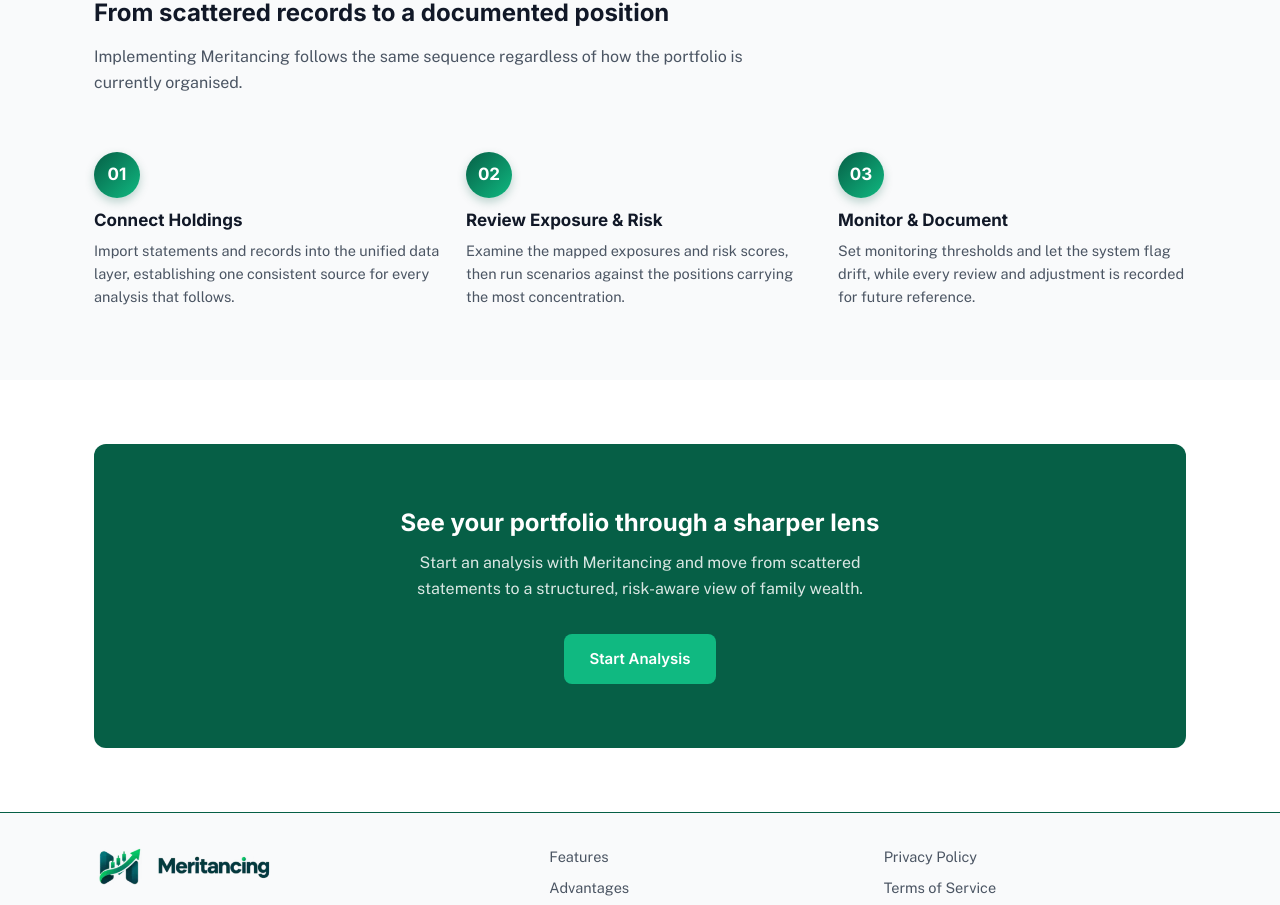
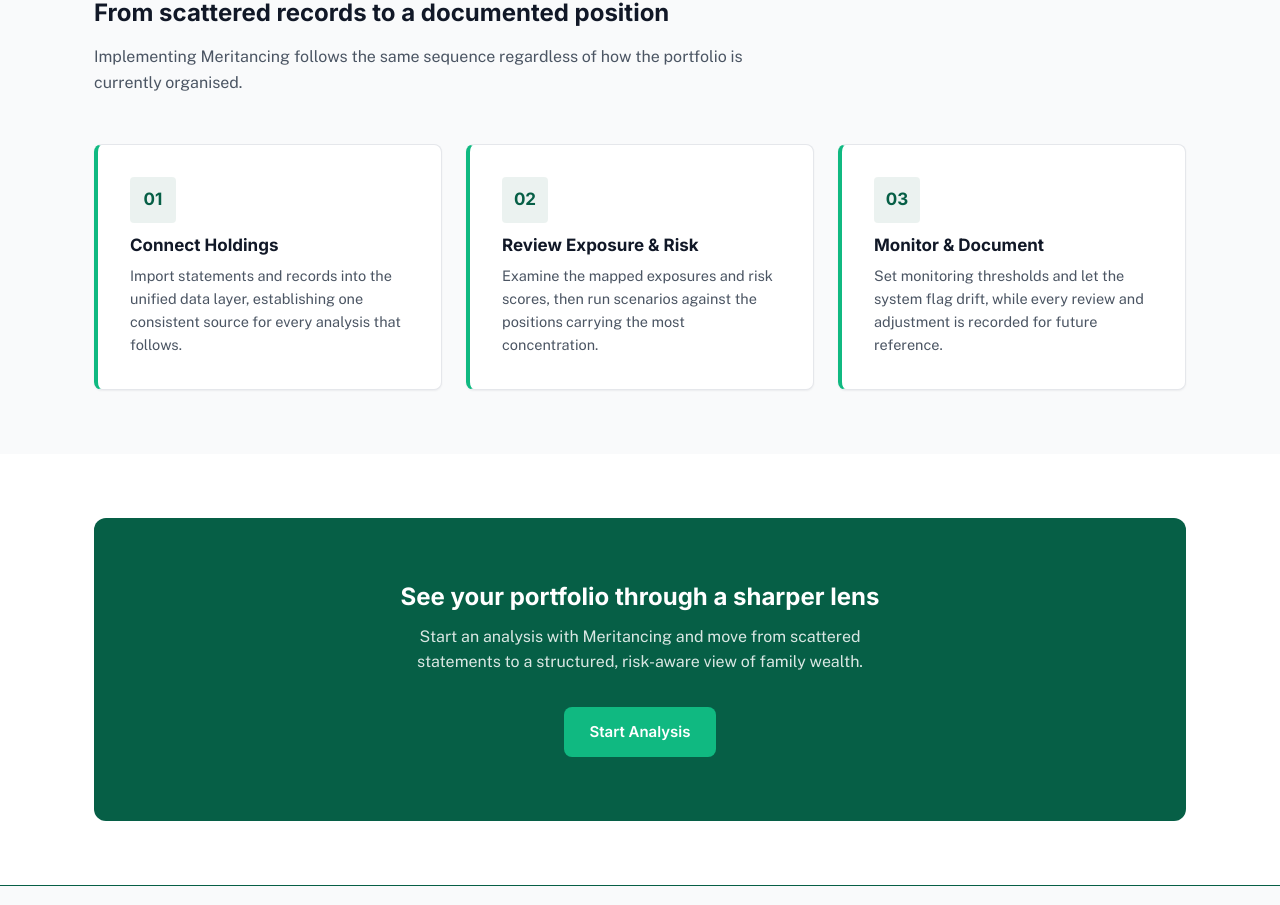
Before and after one commit to taybadeveloper/Meritancing, a Next.js app: page /features in a window 1280 px wide. Shown: the part 2508-3413 px from the top of the page. Built offline with nearby package versions, Linux system fonts and the light colour scheme.

Commit message:
Redesign Getting Started cards with left border and new badges

```diff
--- a/app/features/page.js
+++ b/app/features/page.js
@@ -221,7 +221,7 @@
             title="From scattered records to a documented position"
             description="Implementing Meritancing follows the same sequence regardless of how the portfolio is currently organised."
           />
-          <div className="steps">
+          <div className="steps getting-started">
             <div className="step">
               <div className="step-badge">01</div>
               <h3>Connect Holdings</h3>
--- a/app/globals.css
+++ b/app/globals.css
@@ -458,6 +458,22 @@
   box-shadow:0 4px 10px rgba(6,95,70,0.25);
 }
 
+/* Getting Started cards with left accent border */
+.getting-started .step{
+  background:#fff;
+  border:1px solid var(--border);
+  border-left:4px solid var(--accent);
+  border-radius:var(--radius-md);
+  padding:var(--space-6);
+  box-shadow:var(--shadow-sm);
+}
+.getting-started .step-badge{
+  border-radius:var(--radius-sm);
+  background:rgba(6,95,70,0.08);
+  color:var(--primary);
+  box-shadow:none;
+}
+
 /* Tabs */
 .tabs{
   display:block;
```
